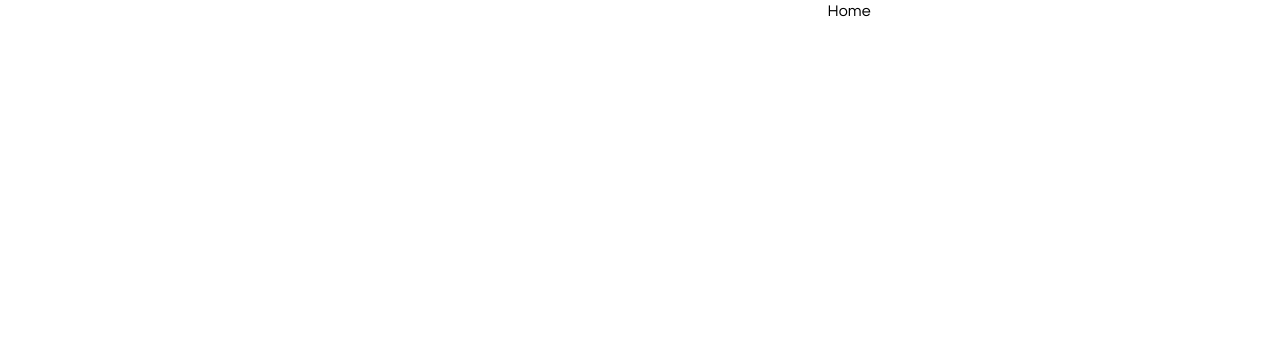
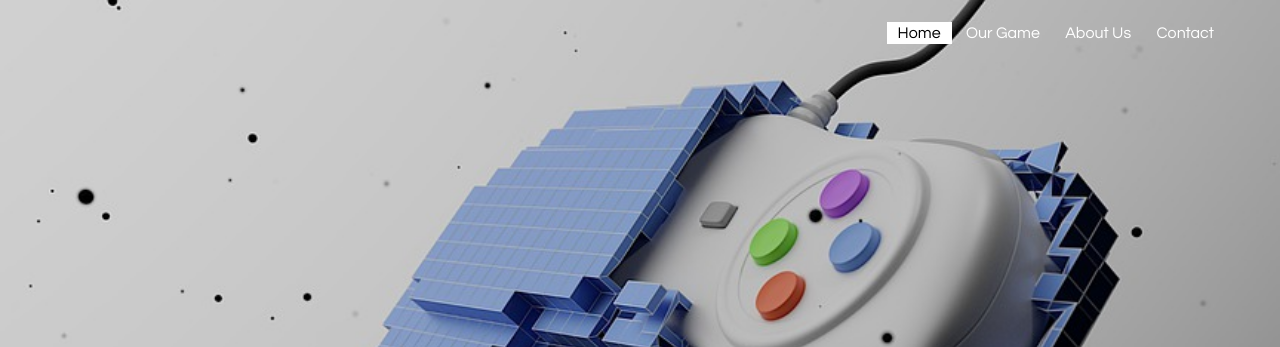
Before and after one commit to asslavov18/GamesProject, a plain HTML site: page index.html in a window 1280 px wide. Shown: the top 347 px of the page. Drawn offline with Linux system fonts and the light colour scheme.

Commit message:
add images on all the pages as background

```diff
--- a/CSS/aboutus.css
+++ b/CSS/aboutus.css
@@ -4,7 +4,7 @@
   font-family: sans-serif;
 }
 header {
-    background-image: linear-gradient(rgba(0,0,0,0.5),rgba(0,0,0,0.5)), url("images/website.jpg");
+    background-image: linear-gradient(rgba(0,0,0,0.5),rgba(0,0,0,0.5)), url(game.jpg);
     height: 100vh;
     background-size: cover;
     background-position: center;
--- a/CSS/contact.css
+++ b/CSS/contact.css
@@ -4,7 +4,7 @@
   font-family: "montserrat",sans-serif;
 }
 .contact-section{
-  background: url(../game.jpg) no-repeat center;
+  background: url(cus.jpg) no-repeat center;
   background-size: cover;
   padding: 40px 0;
 
--- a/CSS/ourgame.css
+++ b/CSS/ourgame.css
@@ -6,6 +6,7 @@ body, html{
   font-weight:400;
   line-height:1.8em;
   color:#666;
+  background-image: url(5.jpg);
 }
 
 .pimg1 ul{
@@ -101,7 +102,8 @@ color: #000;
   background-color:transparent;
 }
 
-@media(max-width:568px){
-  .pimg1, .pimg2, .pimg3{
-    background-attachment:scroll;
-  }
+@media(max-width:568px) {
+    .pimg1, .pimg2, .pimg3 {
+        background-attachment: scroll;
+    }
+}
--- a/CSS/style.css
+++ b/CSS/style.css
@@ -8,18 +8,18 @@
 	margin: auto;
 
 }
-.header {
-	background-image: url("");
+header {
+	background-image: url(joystick.jpg);
 	height: 100vh;
 	background-size: cover;
-	background-position: center center;
-	position: absolute;
+	background-position: center;
+	position: relative;
 }
 
 .main {
 	float: right;
 	list-style-type: none;
-	margin-top: 3px;
+	margin-top: 25px;
 }
 
 .main li{
@@ -30,7 +30,7 @@
 .main li a{
 	text-decoration: none;
 	color: white;
-	padding:5px 20px;
+	padding:2px 10px;
 	border: 1px solid transparent;
 	transition: 0.6s ease;
 }
```
Also changed, not shown: aboutus.html (+1 -1 lines), CSS/5.jpg (added), CSS/cus.jpg (added), CSS/game.jpg (renamed from images/game.jpg), CSS/joystick.jpg (added), CSS/snimka.jpeg (added), CSS/us.jpg (added), images/background.jpg (deleted), images/gamess.jpg (deleted).
